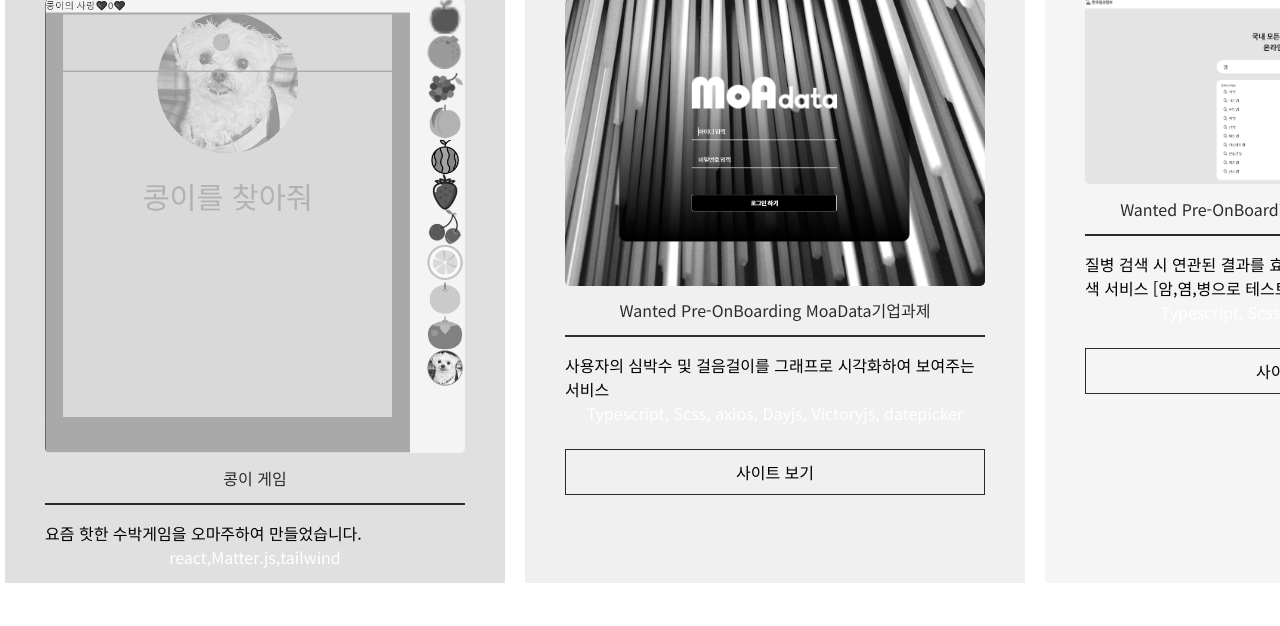
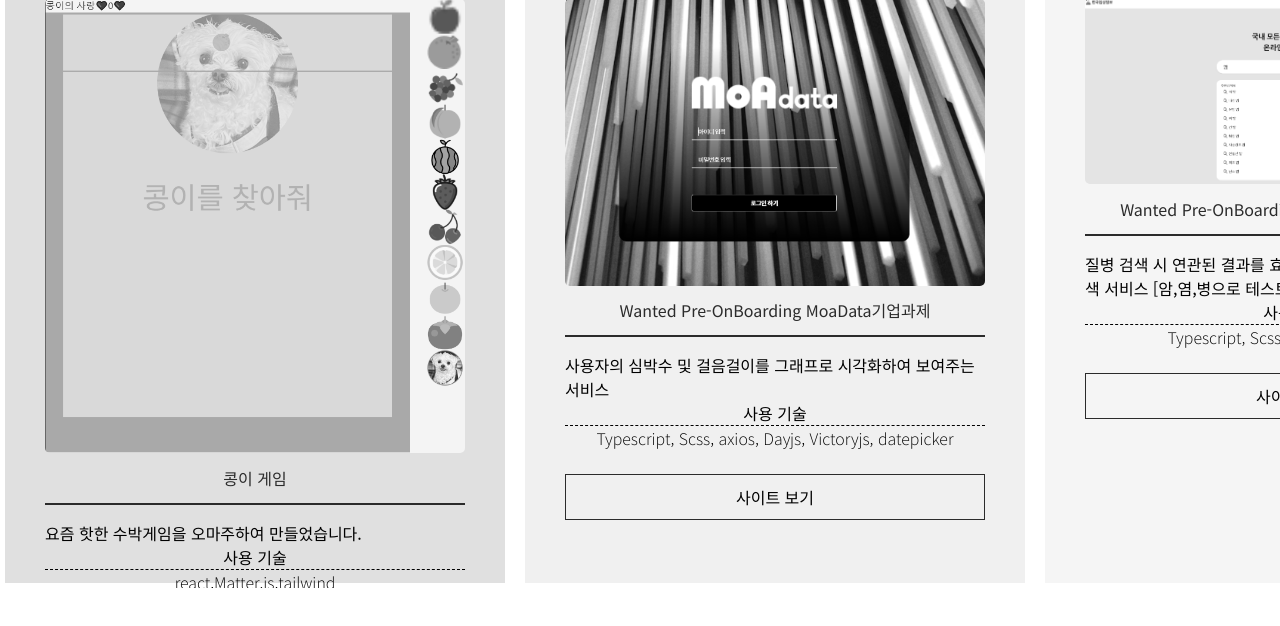
Before and after one commit to leejh4197/port, a React (Create React App) app: page / in a window 1280 px wide. Shown: the part 3861-4487 px from the top of the page. Built offline with nearby package versions, Linux system fonts and the light colour scheme.

Commit message:
[STYLE]기술 스택 스타일 수정

```diff
--- a/src/assets/scss/section/_port.scss
+++ b/src/assets/scss/section/_port.scss
@@ -101,10 +101,17 @@
       .desc {
         font-size: 1rem;
       }
+      .codeTitle {
+        display: flex;
+        justify-content: center;
+        border-bottom: 0.5px dashed black;
+        font-weight: 400;
+      }
       .code {
         display: flex;
         justify-content: center;
-        color: white;
+        color: black;
+        font-weight: 200;
       }
       .site {
         border: 1px solid var(--black100);
--- a/src/components/Port.jsx
+++ b/src/components/Port.jsx
@@ -56,6 +56,7 @@ const Port = () => {
               </a>
               <h3 className="title">{port.title}</h3>
               <p className="desc">{port.desc}</p>
+              <p className="codeTitle">사용 기술</p>
               <p className="code">{port.name}</p>
               <a
                 href={port.view}
```
